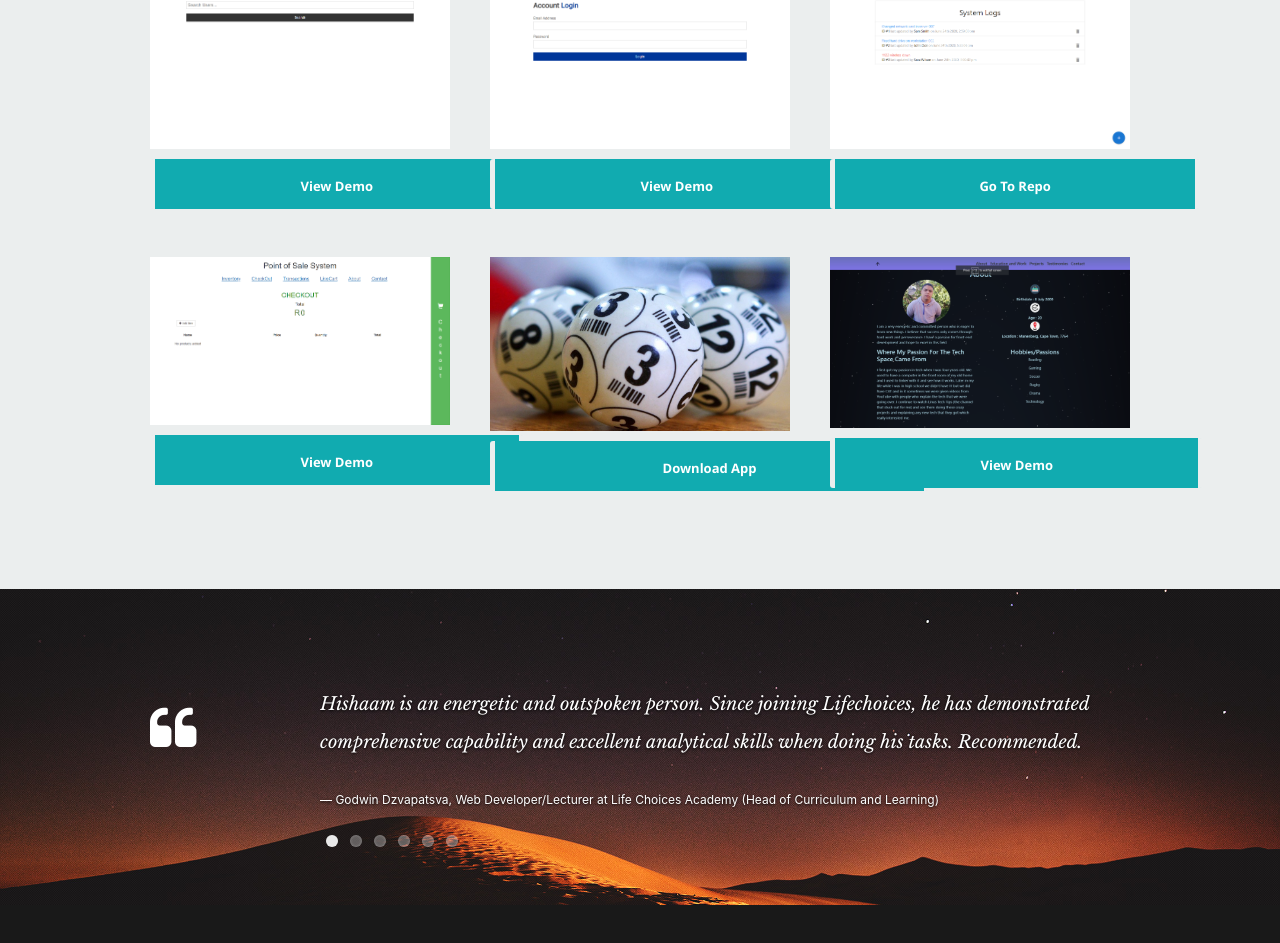
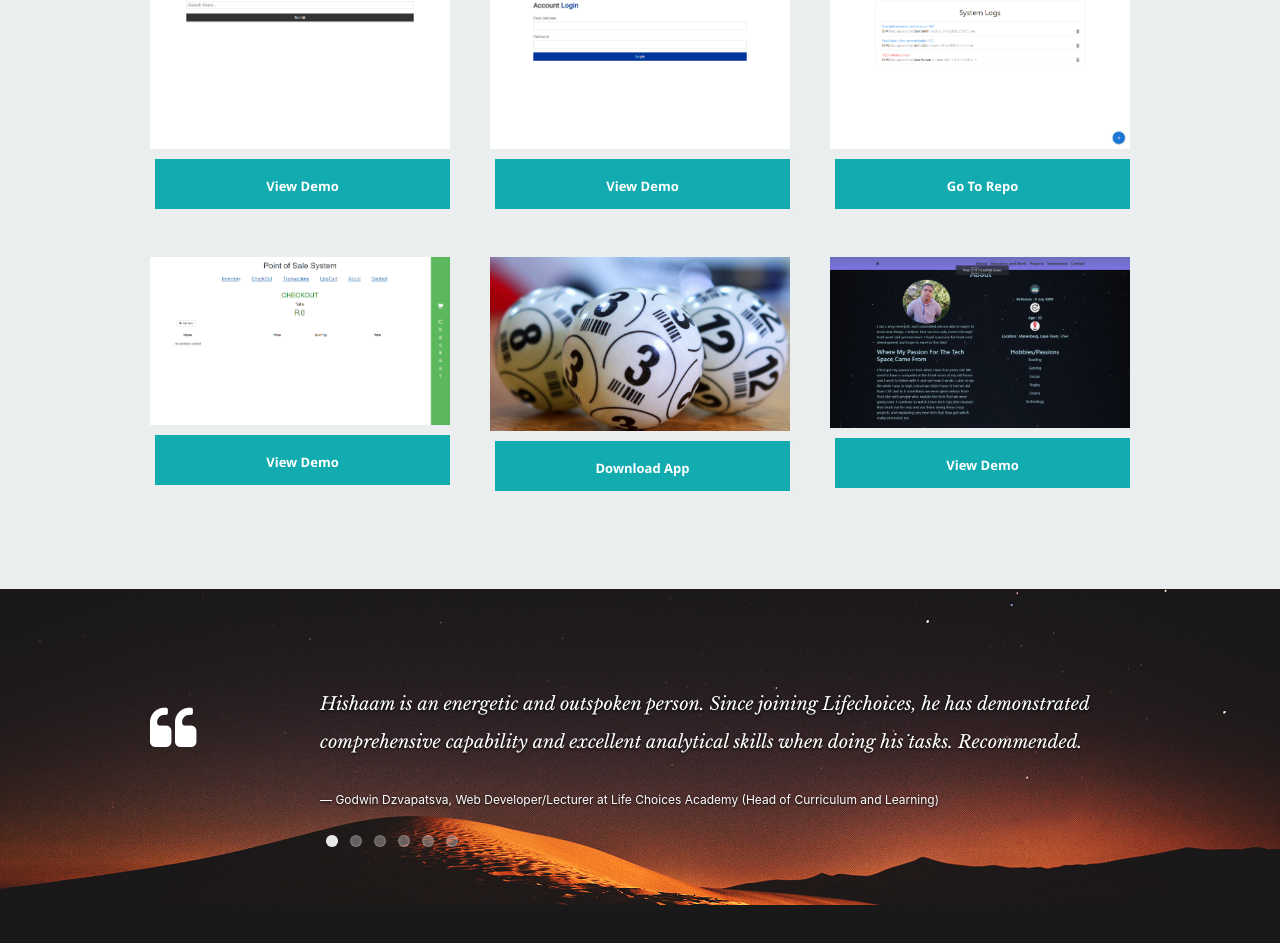
Before and after one commit to HishaamDeVries/New-Portfolio, a React (Create React App) app: page / in a window 1280 px wide. Shown: the part 3498-4441 px from the top of the page. Built offline with nearby package versions, Linux system fonts and the light colour scheme.

Commit message:
Checking something

```diff
--- a/public/css/layout.css
+++ b/public/css/layout.css
@@ -449,13 +449,12 @@ ul#nav li.current a { color: #F06000; }
 /* ------------------------------------------------------------------ */
 
 #portfolio .livedemo{
-   align-items: center;
    padding-top: 10px;
    display: inline-block;
 }
 
 #portfolio .button1 {
-   width: 305%;
+   width: 305px;
    height: 50px;
    font-size: small;
    border-left: 5px solid rgb(235,238,238);
```
Also changed, not shown: 1 other file (tests, documents, lock files or other folders).
